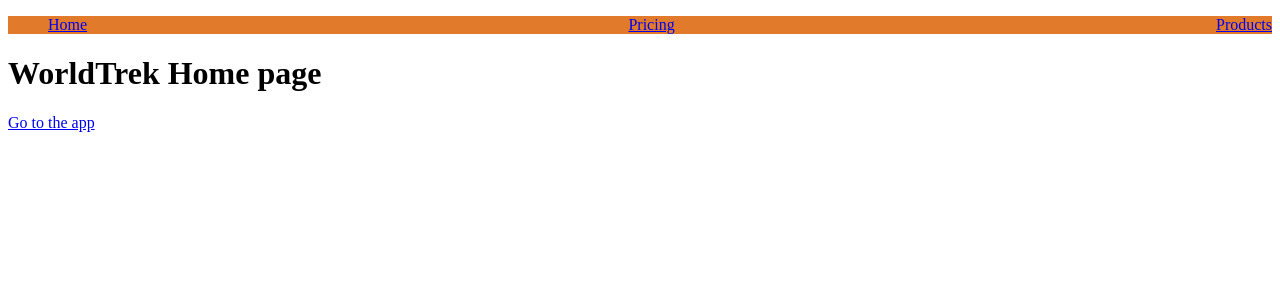
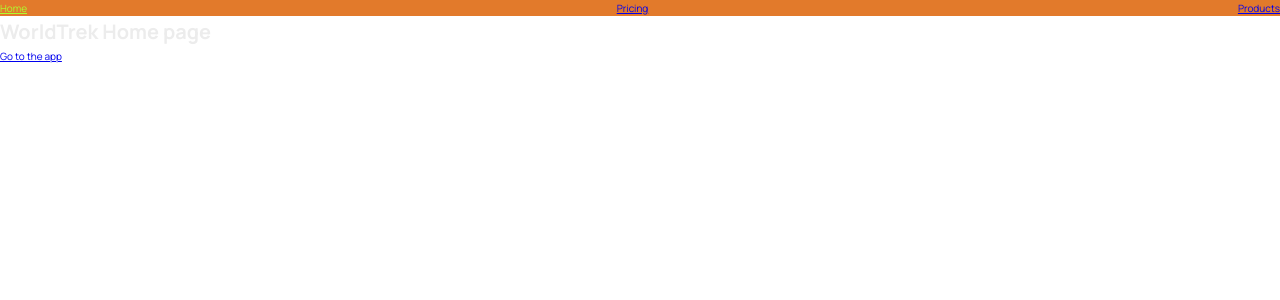
Before and after one commit to VictorDevLab/globe_trek, a React (Vite) app: page / in a window 1280 px wide. Shown: the top 300 px of the page. Built offline with nearby package versions, Linux system fonts and the light colour scheme.

Commit message:
add app navigation

```diff
--- a/src/components/AppNav.jsx
+++ b/src/components/AppNav.jsx
@@ -0,0 +1,10 @@
+import styles from "./AppNav.module.css"
+function AppNav() {
+    return (
+        <nav className={styles.nav}>
+           App Navigation
+        </nav>
+    )
+}
+
+export default AppNav
--- a/src/components/AppNav.module.css
+++ b/src/components/AppNav.module.css
@@ -0,0 +1,3 @@
+.nav {
+    background-color: rebeccapurple;
+}
--- a/src/components/NavBar.module.css
+++ b/src/components/NavBar.module.css
@@ -7,3 +7,7 @@
     justify-content: space-between;
     list-style: none;
 }
+/* this is how you apply global styles in modules */
+.nav :global(.active) {
+    color: greenyellow;
+}
--- /dev/null
+++ b/src/index.css
@@ -0,0 +1,78 @@
+/* Taken from getting started guide at: https://leafletjs.com/examples/quick-start/ */
+@import "https://unpkg.com/leaflet@1.7.1/dist/leaflet.css";
+@import "https://fonts.googleapis.com/css2?family=Manrope:wght@400;600;700;800&display=swap";
+
+/* These CSS variables are global, so they are available in all CSS modules */
+:root {
+  --color-brand--1: #ffb545;
+  --color-brand--2: #00c46a;
+
+  --color-dark--0: #242a2e;
+  --color-dark--1: #2d3439;
+  --color-dark--2: #42484d;
+  --color-light--1: #aaa;
+  --color-light--2: #ececec;
+  --color-light--3: #d6dee0;
+}
+
+* {
+  margin: 0;
+  padding: 0;
+  box-sizing: inherit;
+}
+
+html {
+  font-size: 62.5%;
+  box-sizing: border-box;
+}
+
+body {
+  font-family: "Manrope", sans-serif;
+  color: var(--color-light--2);
+  font-weight: 400;
+  line-height: 1.6;
+}
+
+label {
+  font-size: 1.6rem;
+  font-weight: 600;
+}
+
+input,
+textarea {
+  width: 100%;
+  padding: 0.8rem 1.2rem;
+  font-family: inherit;
+  font-size: 1.6rem;
+  border: none;
+  border-radius: 5px;
+  background-color: var(--color-light--3);
+  transition: all 0.2s;
+}
+
+input:focus {
+  outline: none;
+  background-color: #fff;
+}
+
+.cta:link,
+.cta:visited {
+  display: inline-block;
+  background-color: var(--color-brand--2);
+  color: var(--color-dark--1);
+  text-transform: uppercase;
+  text-decoration: none;
+  font-size: 1.6rem;
+  font-weight: 600;
+  padding: 1rem 3rem;
+  border-radius: 5px;
+}
+
+/*
+"importCSSModule": {
+    "prefix": "csm",
+    "scope": "javascript,typescript,javascriptreact",
+    "body": ["import styles from './${TM_FILENAME_BASE}.module.css'"],
+    "description": "Import CSS Module as `styles`"
+  },
+*/
--- a/src/pages/AppLayout.jsx
+++ b/src/pages/AppLayout.jsx
@@ -1,7 +1,10 @@
+import AppNav from "../components/AppNav"
+
 function AppLayout() {
     return (
         <div>
-            applayput
+            <AppNav />
+            App Layout
         </div>
     )
 }
```
Also changed, not shown: src/main.jsx (+7 -6 lines).
